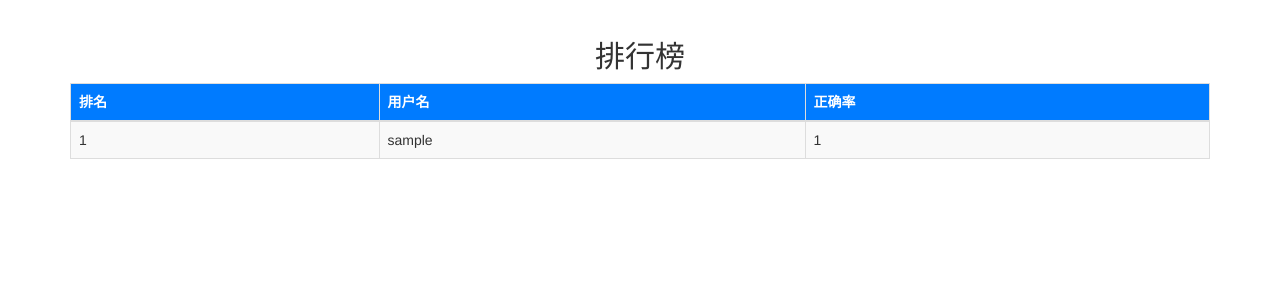
After one commit to Coir-hat-man/quiz, a Django app: template shuati_app/templates/rank.html in a window 1280 px wide. The commit adds this page. Shown: the top 300 px of the page. Run offline with Django 4.2, Linux system fonts and the light colour scheme; the template is opened without the code that fills it: most values are stand-ins (such as "Sample title", 1, 10 or a date in 2020); some libraries are stand-ins or nearby versions.

Commit message:
Add files via upload

```diff
--- a/shuati_app/templates/base.html
+++ b/shuati_app/templates/base.html
@@ -65,6 +65,7 @@
                         <li role="presentation" class="outpage"><a href="#">{{ request.session.username }}
                             </a></li>
                         <li role="presentation" class="active outpage"><a href="{% url 'record' %}">答题记录 / 错题本</a></li>
+                        <li role="presentation" class="active outpage"><a href="{% url 'ShowRank' %}">排行榜</a></li>
                         <li role="presentation" class="outpage"><a id="logout outpage"
                                 href="{% url 'logout' %}">退出登录</a></li>
                         {% else %}
--- /dev/null
+++ b/shuati_app/templates/rank.html
@@ -0,0 +1,49 @@
+<!DOCTYPE html>
+{% load static %}
+<html lang="en">
+<head>
+    <meta charset="UTF-8">
+    <meta name="viewport" content="width=device-width, initial-scale=1.0">
+    <title>排行榜</title>
+    <!-- 引入Bootstrap CSS -->
+    <link href="{% static 'css/bootstrap.min.css' %}" rel="stylesheet">
+    <!-- 自定义CSS样式 -->
+    <style>
+        /* 自定义样式可以在这里添加 */
+        .container {
+            margin-top: 20px;
+        }
+        .table-header {
+            background-color: #007bff;
+            color: white;
+        }
+    </style>
+</head>
+<body>
+    <div class="container">
+        <h2 class="text-center">排行榜</h2>
+        <table class="table table-striped table-bordered">
+            <thead>
+                <tr class="table-header">
+                    <th scope="col">排名</th>
+                    <th scope="col">用户名</th>
+                    <th scope="col">正确率</th>
+                </tr>
+            </thead>
+            <tbody>
+                {% for item in records %}
+                <tr>
+                    <td>{{ forloop.counter }}</td> <!-- 使用forloop.counter获取排名 -->
+                    <td>{{ item.username }}</td>
+                    <td>{{ item.totalCorrectPercentage }}</td>
+                </tr>
+                {% endfor %}
+            </tbody>
+        </table>
+    </div>
+
+    <!-- 引入Bootstrap和jQuery JS -->
+    <script src="{% static 'js/jquery.js' %}"></script>
+    <script src="{% static 'js/bootstrap.min.js' %}"></script>
+</body>
+</html>
```
